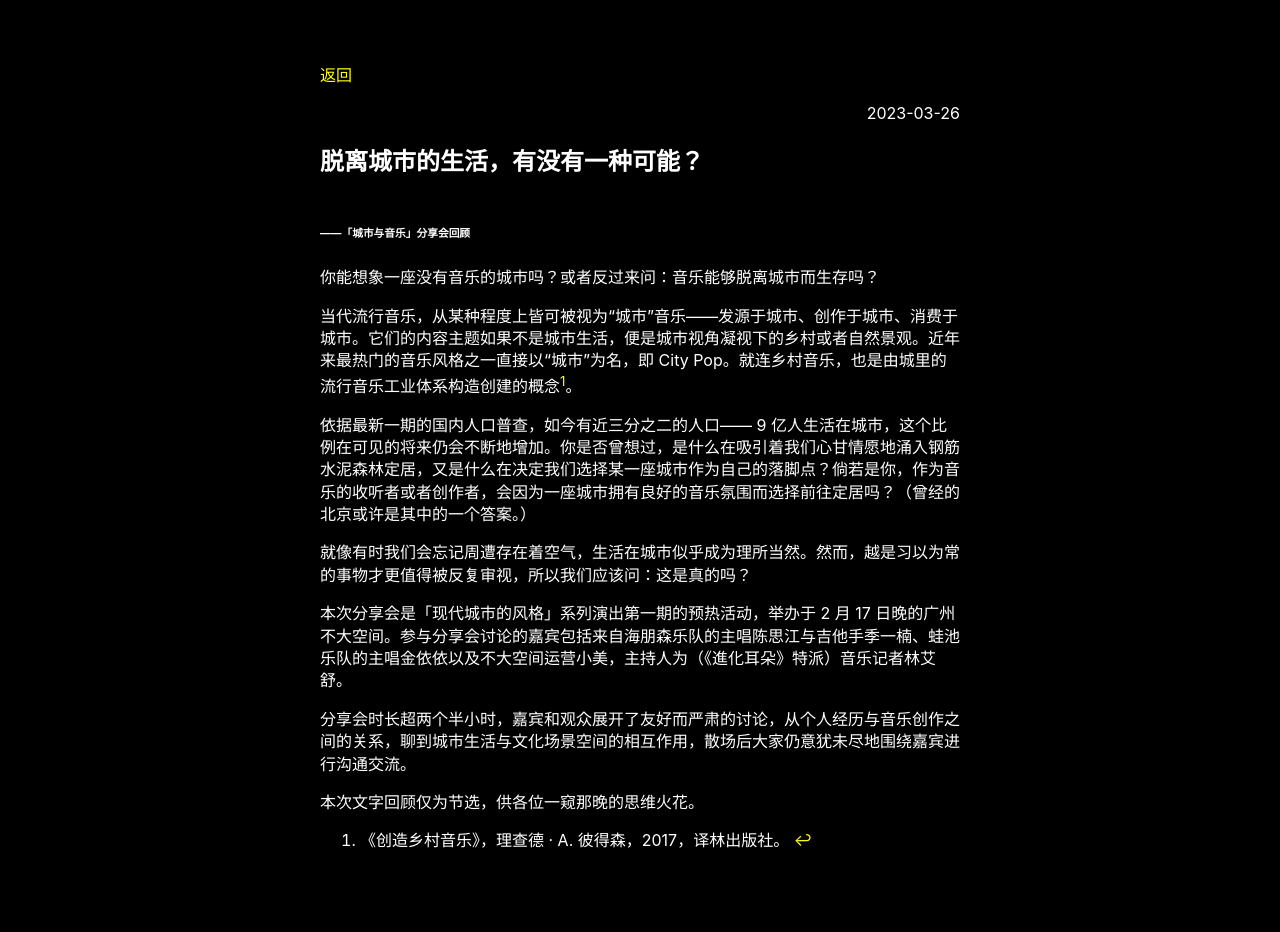
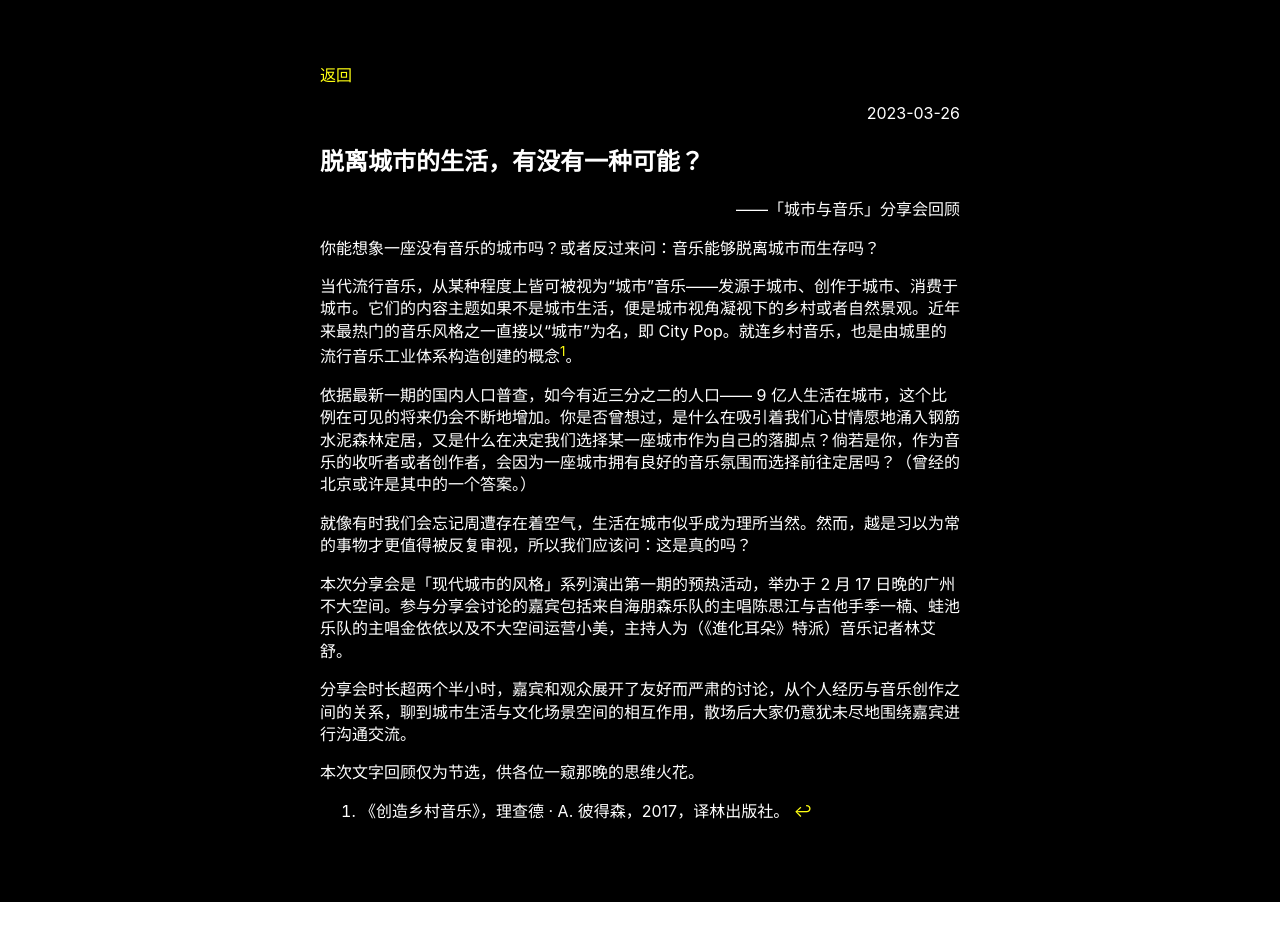
Before and after one commit to salingerlin/salingerlin.github.io, a Jekyll site: the page built from _posts/2023-03-26-脱离城市的生活，有没有一种可能？.md, in a window 1280 px wide. Built offline with Jekyll 4.4.1, drawn with Linux system fonts in a browser that asks for light colours; after the commit the page ends 902 px from its top, so only the background shows below that.

Commit message:
Update 2023-03-26-脱离城市的生活，有没有一种可能？.md

```diff
--- a/_posts/2023-03-26-脱离城市的生活，有没有一种可能？.md
+++ b/_posts/2023-03-26-脱离城市的生活，有没有一种可能？.md
@@ -3,8 +3,7 @@ layout: post
 title: 脱离城市的生活，有没有一种可能？
 category: 访谈与自述
 ---
-
-###### ——「城市与音乐」分享会回顾
+<p align="right">——「城市与音乐」分享会回顾</p>
 
 你能想象一座没有音乐的城市吗？或者反过来问：音乐能够脱离城市而生存吗？
 
@@ -20,6 +19,4 @@ category: 访谈与自述
 
 本次文字回顾仅为节选，供各位一窥那晚的思维火花。
 
-{: data-content="footnotes"}
-
 [^1]: 《创造乡村音乐》，理查德 · A. 彼得森，2017，译林出版社。
```
